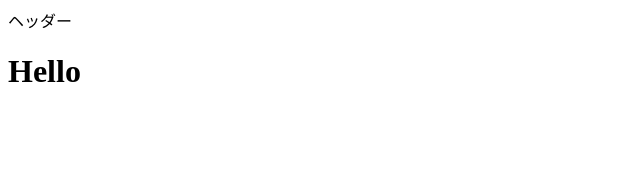
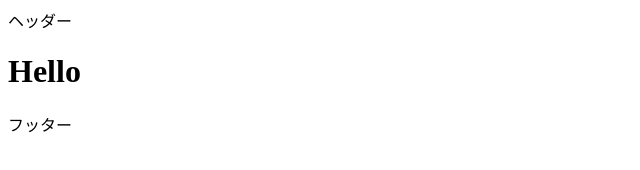
Before and after one commit to matsukawa1130/git-practice, a plain HTML site: page index.html in a window 1280 px wide. Shown: the full height of the page, 0-640 px from the left. Drawn offline with Linux system fonts and the light colour scheme.

Commit message:
no message

```diff
--- a/index.html
+++ b/index.html
@@ -8,6 +8,6 @@
 <body>
     <header>ヘッダー</header>
     <h1>Hello</h1>
-
+    <footer>フッター</footer>
 </body>
 </html>
```
